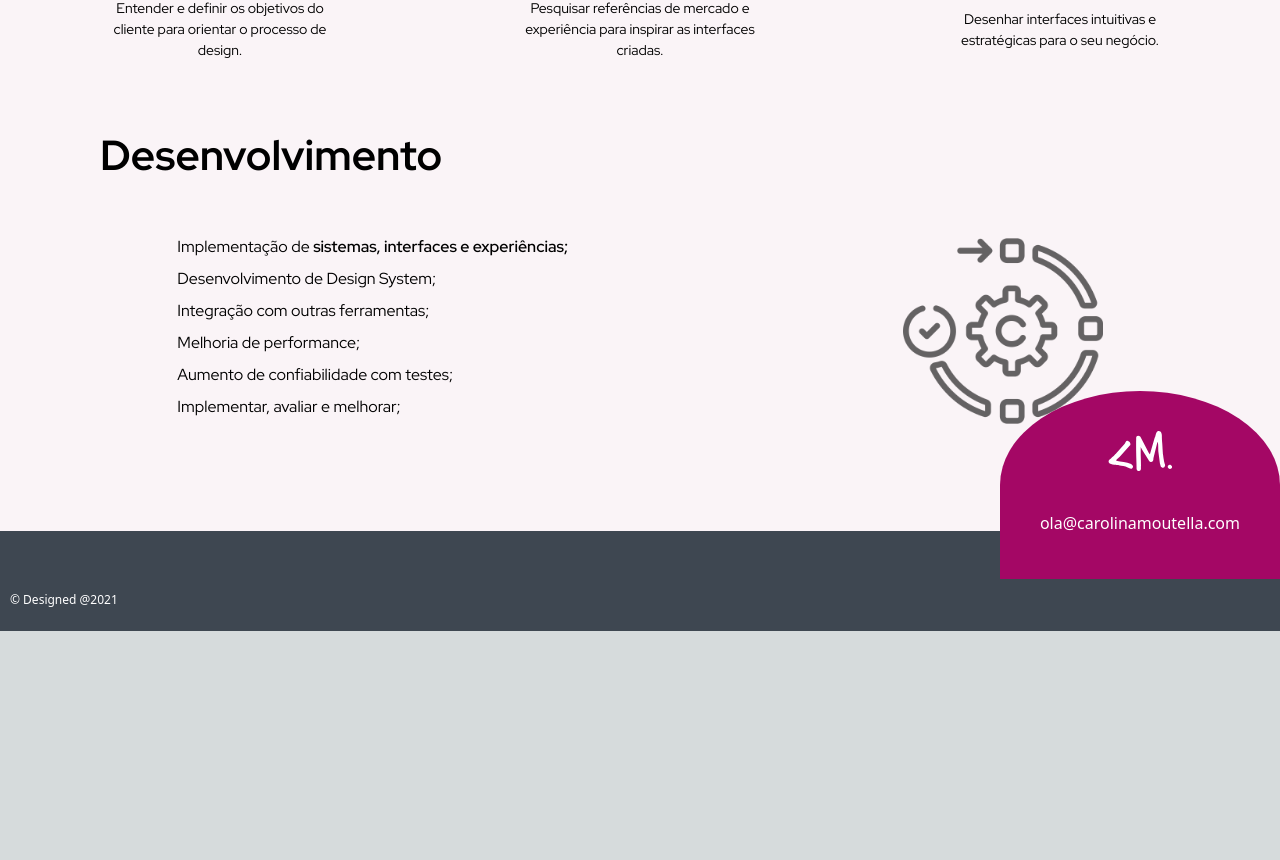
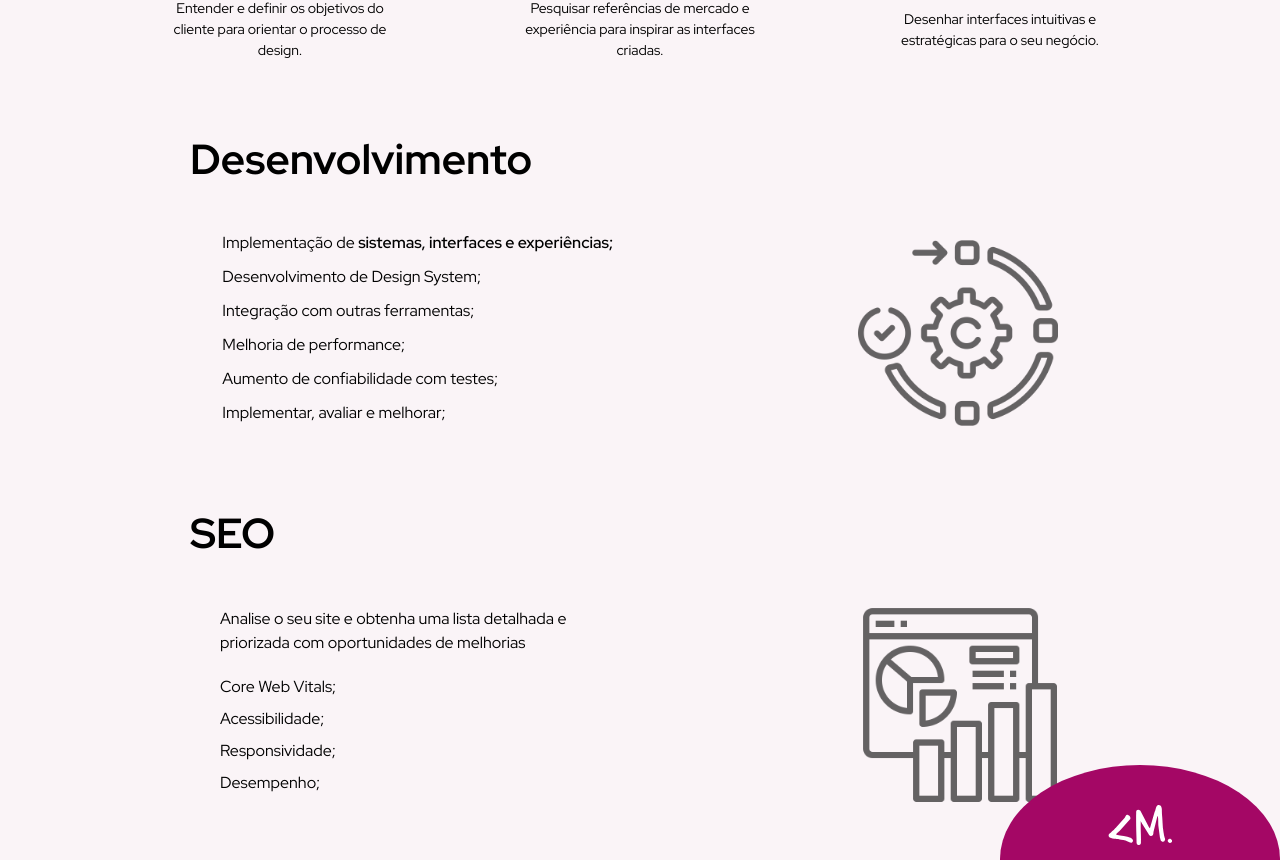
Before and after one commit to cmoutella/next-portfolio, a Next.js app: page /services in a window 1280 px wide. Shown: the part 1072-1932 px from the top of the page. Before the commit the page ends 1703 px from the top, so only its background shows below. Built offline with nearby package versions, Linux system fonts and the light colour scheme.

Commit message:
update(ServicesPage): add SEO section

```diff
--- a/src/pageComponents/services/Section.tsx
+++ b/src/pageComponents/services/Section.tsx
@@ -9,8 +9,8 @@ const PageSection = ({
 }) => {
   return (
     <section className="bg-gray-pinky">
-      <div className="container relative pt-[70px] pb-[100px]">
-        <h4 className="absolute top-[-37px] left-[100px] text-[42px] font-bold">
+      <div className="container relative pt-[70px] pb-[100px] max-w-[1100px]">
+        <h4 className="absolute top-[-33px] left-[100px] text-[42px] font-bold">
           {title}
         </h4>
         {children}
--- a/src/pages/services.tsx
+++ b/src/pages/services.tsx
@@ -14,6 +14,7 @@ import researchImg from "@/assets/images/services/research.png";
 import targetImg from "@/assets/images/services/target.png";
 import designImg from "@/assets/images/services/web-design.png";
 import processImg from "@/assets/images/services/incremental.png";
+import analysisImg from "@/assets/images/services/analysis.png";
 
 export default function Services() {
   const { text: content } = useTranslation();
@@ -59,7 +60,7 @@ export default function Services() {
               (item: string, index: number) => (
                 <p
                   key={index}
-                  className="mb-[8px] text-[16px]"
+                  className="mb-[10px] text-[16px]"
                   dangerouslySetInnerHTML={{
                     __html: item,
                   }}
@@ -75,6 +76,28 @@ export default function Services() {
           />
         </div>
       </PageSection>
+      <PageSection title={content.services.seo.title}>
+        <div className="flex justify-around items-center">
+          <div className="max-w-[400px]">
+            <p className="mb-[20px]">{content.services.seo.description}</p>
+            {content.services.seo.content.map((item: string, index: number) => (
+              <p
+                key={index}
+                className="mb-[8px] text-[16px]"
+                dangerouslySetInnerHTML={{
+                  __html: item,
+                }}
+              ></p>
+            ))}
+          </div>
+          <Image
+            src={analysisImg}
+            alt={content.services.seo.alt}
+            width={200}
+            className="opacity-60"
+          />
+        </div>
+      </PageSection>
     </Template>
   );
 }
--- a/src/texts/EN.tsx
+++ b/src/texts/EN.tsx
@@ -159,6 +159,18 @@ const texts = {
         "Implement, evaluate e improve;",
       ],
     },
+    seo: {
+      title: "SEO",
+      description:
+        "Analise your website and get a detailed and prioritized list of enhancement opportunities ",
+      alt: "Image of a web browser displaying graphs",
+      content: [
+        "Core Web Vitals;",
+        "Accessibility;",
+        "Responsable;",
+        "Performance;",
+      ],
+    },
   },
 };
 
--- a/src/texts/PT.tsx
+++ b/src/texts/PT.tsx
@@ -163,6 +163,18 @@ const texts = {
         "Implementar, avaliar e melhorar;",
       ],
     },
+    seo: {
+      title: "SEO",
+      description:
+        "Analise o seu site e obtenha uma lista detalhada e priorizada com oportunidades de melhorias",
+      alt: "Imagem de navegador web mostrando gráficos",
+      content: [
+        "Core Web Vitals;</span>",
+        "Acessibilidade;",
+        "Responsividade;",
+        "Desempenho;",
+      ],
+    },
   },
 };
 
```
